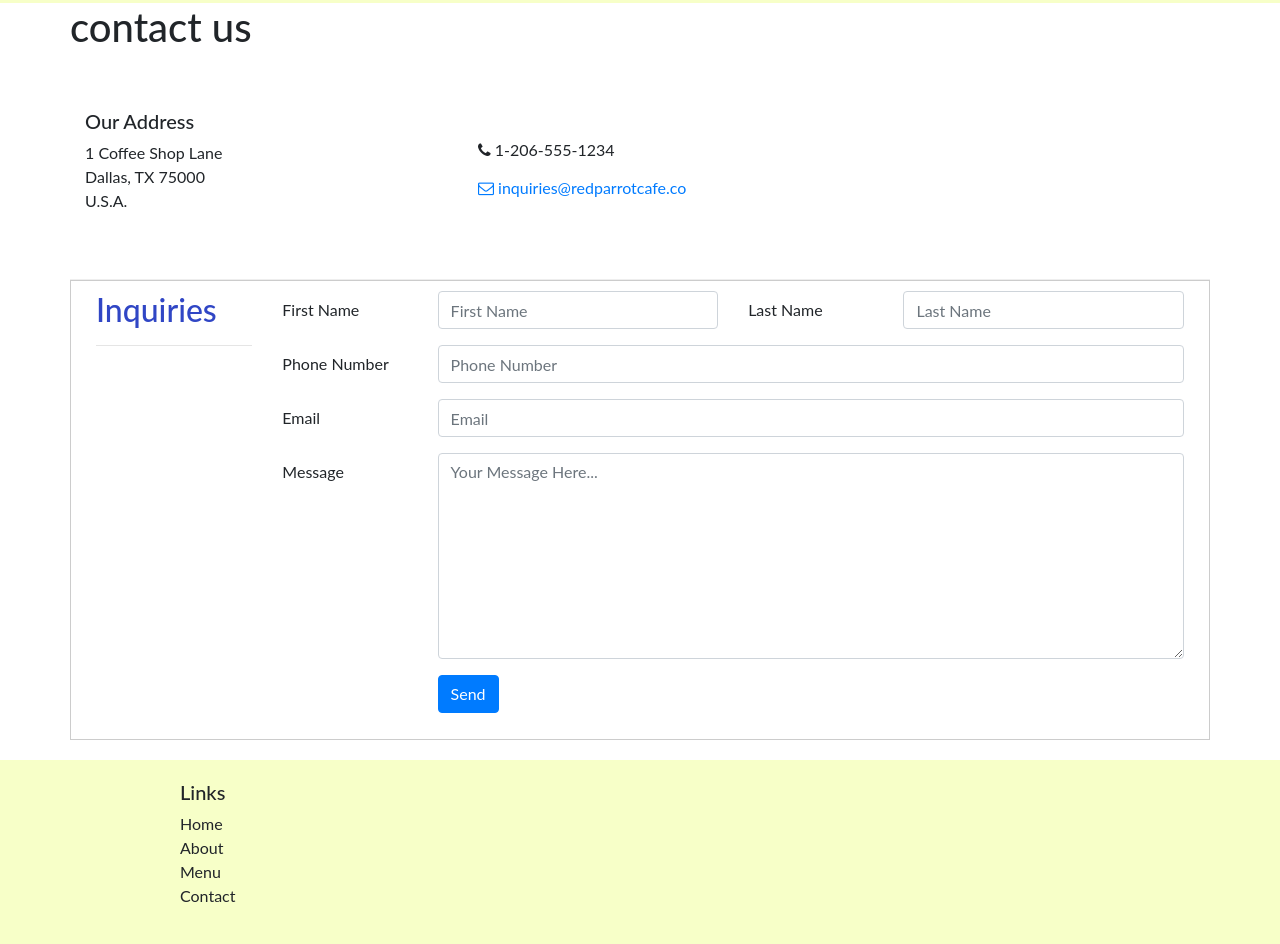
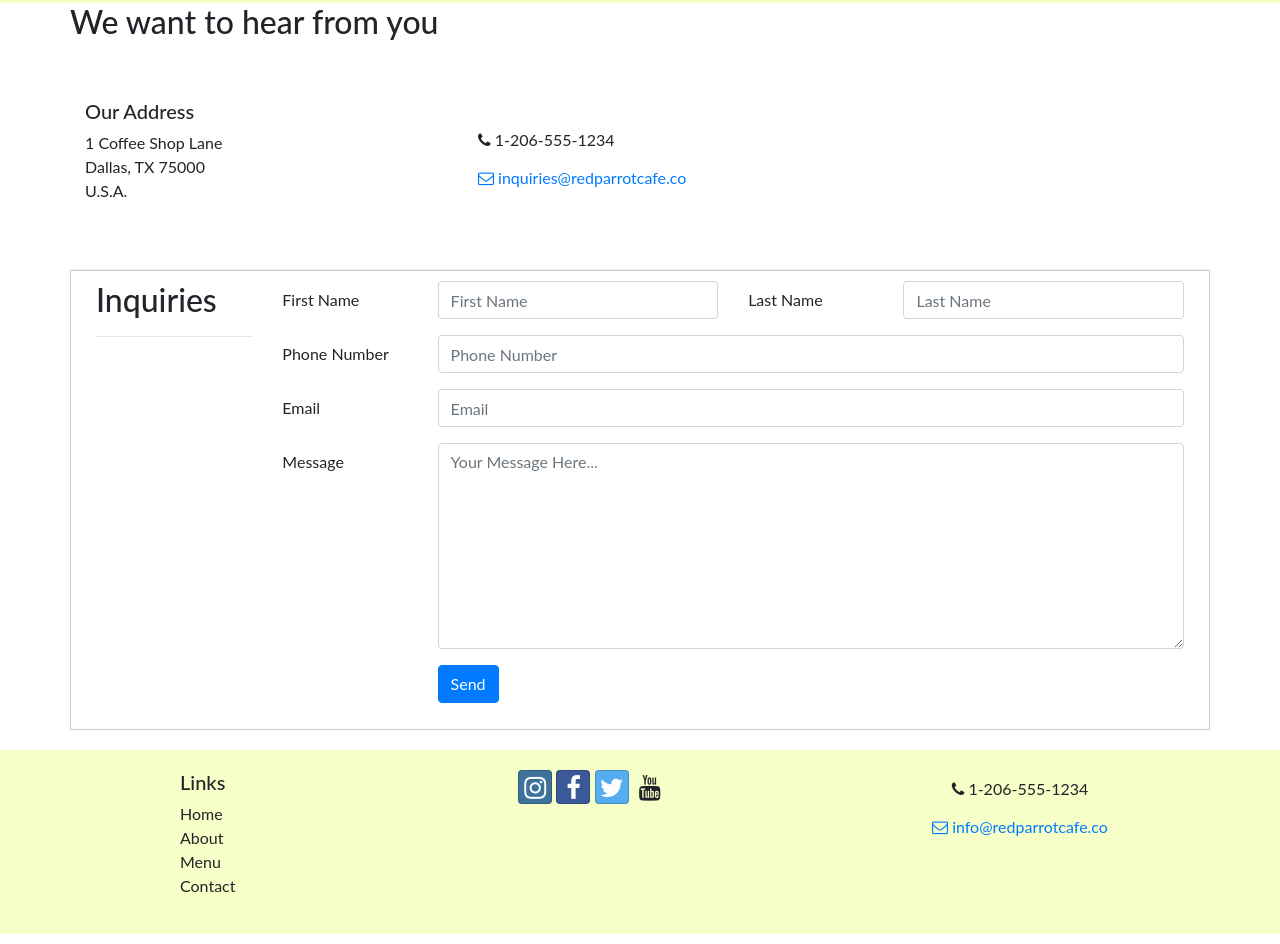
Before and after one commit to redparrot13/RedParrotCafe, a website: page contact.html in a window 1280 px wide. Shown: the part 347-1291 px from the top of the page. Drawn offline with nearby package versions, Linux system fonts and the light colour scheme.

Commit message:
footer links

```diff
--- a/cafe.css
+++ b/cafe.css
@@ -6,9 +6,7 @@ h1, h2, h3 {
     font-family: "Lato", sans-serif;
 }
 
-h2 {
-    color: #3046C5;
-}
+
 
 header h1 {
     color: brown;
--- a/contact.html
+++ b/contact.html
@@ -57,7 +57,8 @@
 
     <div class="container">
         <div class="row">
-            <h1> contact us </h1>
+             <h2> We want to hear from you </h2>
+
         </div>
         <div class="row row-content align-items-center">
             <div class="col-sm-4">
@@ -139,6 +140,22 @@
                         <li><a href="#">Contact</a></li>
                     </ul>
                 </div>
+                <div class="col-6 col-sm-5 text-center">
+                    <a class="btn btn-social-icon btn-instagram" href="http://instagram.com/"><i
+                            class="fa fa-instagram"></i></a>
+                    <a class="btn btn-social-icon btn-facebook" href="http://facebook.com/"><i
+                            class="fa fa-facebook"></i></a>
+                    <a class="btn btn-social-icon btn-twitter" href="http://twitter.com/"><i
+                            class="fa fa-twitter"></i></a>
+                    <a class="btn btn-social-icon btn-youtube" href="http://youtube.com/"><i
+                            class="fa fa-youtube"></i></a>
+                </div>
+                <div class="col-sm-4 text-center">
+                    <a role="button" class="btn tn-link" href="tel:+12065551234"><i class="fa fa-phone"></i>
+                        1-206-555-1234</a><br>
+                    <a role="button" class="btn btn-link" href="info@redparrotcafe.co"><i class="fa fa-envelope-o"></i>
+                        info@redparrotcafe.co </a>
+                </div>
             </div>
         </div>
 
```
Also changed, not shown: about.html (+16 -0 lines), index.html (+25 -4 lines), menu.html (+16 -0 lines).
